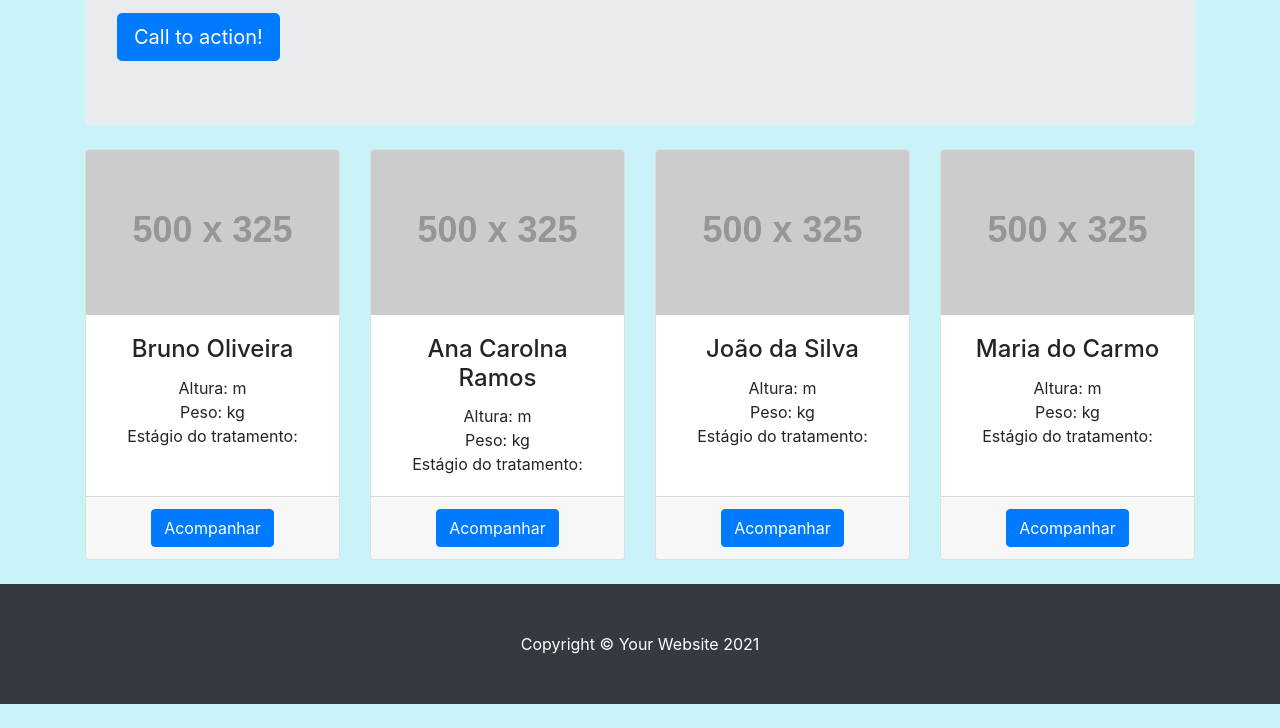
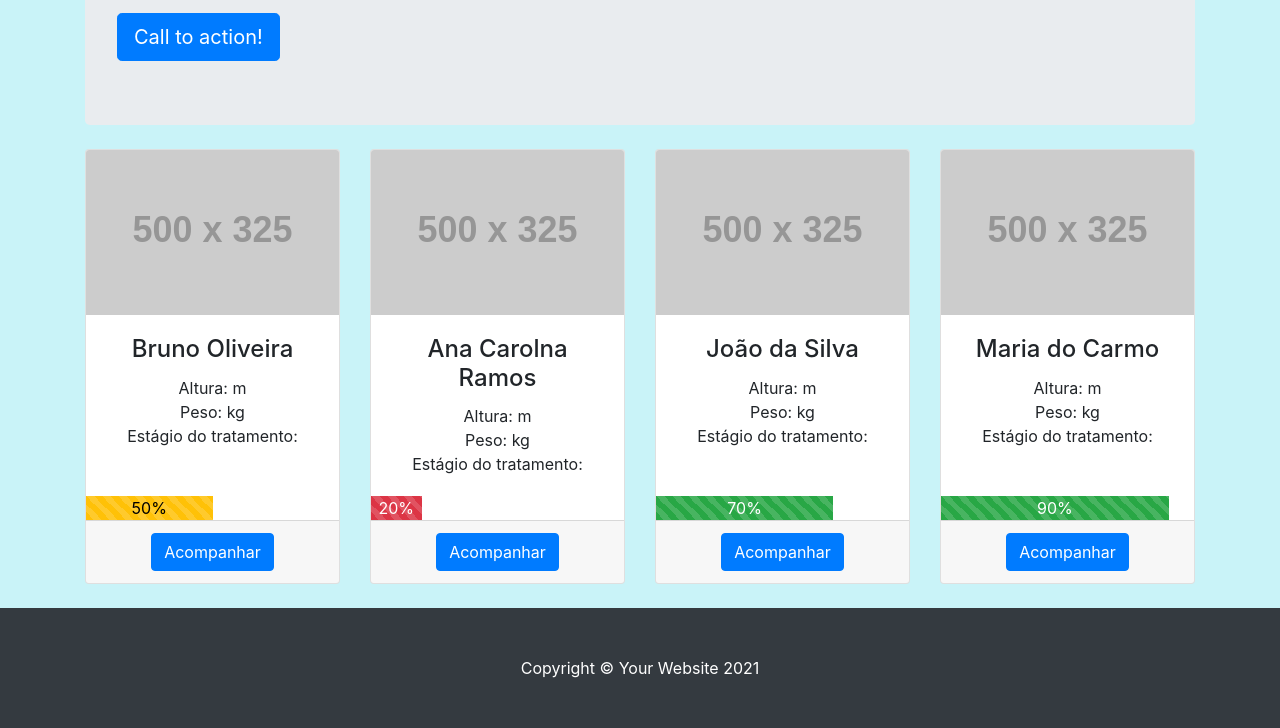
Before and after one commit to Robson70x7/AppNutry, a plain HTML site: page pages/clientes.html in a window 1280 px wide. Shown: the part 301-1029 px from the top of the page. Before the commit the page ends 1005 px from the top, so only its background shows below. Drawn offline with nearby package versions, Linux system fonts and the light colour scheme; placeholder pictures from the web are drawn by us.

Commit message:
Atualização

```diff
--- a/pages/clientes.html
+++ b/pages/clientes.html
@@ -47,6 +47,7 @@
                             <h4 class="card-title">Bruno Oliveira</h4>
                             <p class="card-text">Altura: m <br>Peso: kg <br> Estágio do tratamento:<br> </p>
                         </div>
+                        <div class="progress-bar progress-bar-striped bg-warning" role="progressbar" style="width: 50%; color: black;" aria-valuemax="100">50%</div>
                         <div class="card-footer"><a class="btn btn-primary" href="#!">Acompanhar</a></div>
                     </div>
                 </div>
@@ -57,6 +58,7 @@
                             <h4 class="card-title">Ana Carolna Ramos</h4>
                             <p class="card-text">Altura: m <br>Peso: kg <br> Estágio do tratamento:<br> </p>
                         </div>
+                        <div class="progress-bar progress-bar-striped bg-danger" role="progressbar" style="width: 20%;" aria-valuemax="100">20%</div>
                         <div class="card-footer"><a class="btn btn-primary" href="#!">Acompanhar</a></div>
                     </div>
                 </div>
@@ -67,6 +69,7 @@
                             <h4 class="card-title">João da Silva</h4>
                             <p class="card-text">Altura: m <br>Peso: kg <br> Estágio do tratamento:<br></p>
                         </div>
+                        <div class="progress-bar progress-bar-striped bg-success" role="progressbar" style="width: 70%;" aria-valuemax="100">70%</div>
                         <div class="card-footer"><a class="btn btn-primary" href="#!">Acompanhar</a></div>
                     </div>
                 </div>
@@ -77,6 +80,7 @@
                             <h4 class="card-title">Maria do Carmo</h4>
                             <p class="card-text">Altura:  m <br>Peso:  kg <br> Estágio do tratamento:<br></p>
                         </div>
+                        <div class="progress-bar progress-bar-striped bg-success" role="progressbar" style="width: 90%;" aria-valuemax="100">90%</div>
                         <div class="card-footer"><a class="btn btn-primary" href="#!">Acompanhar</a></div>
                     </div>
                 </div>
```
